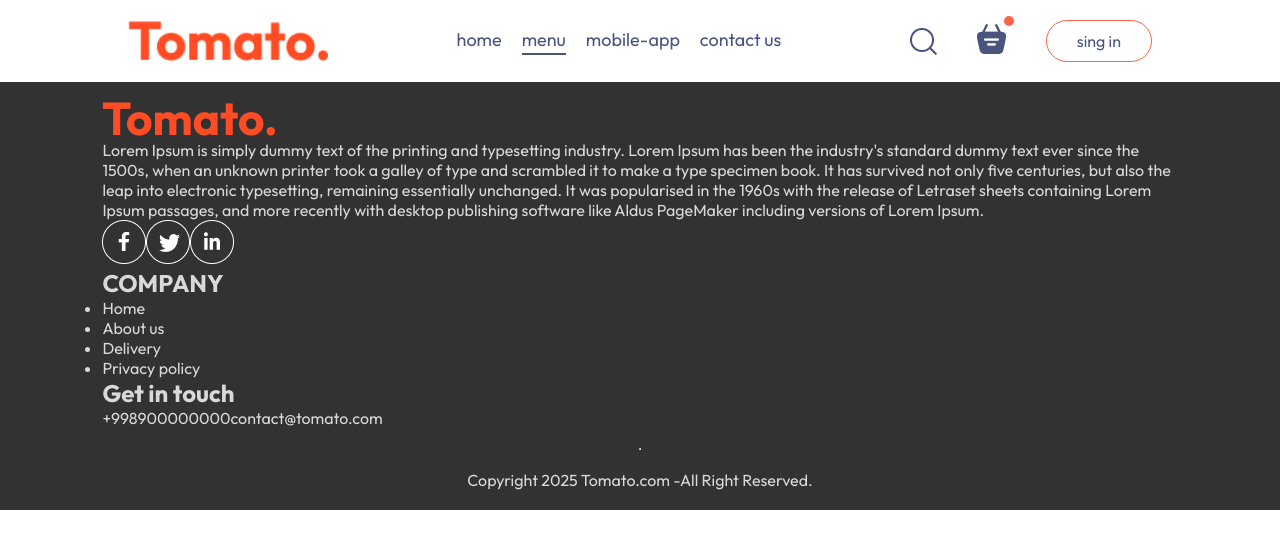
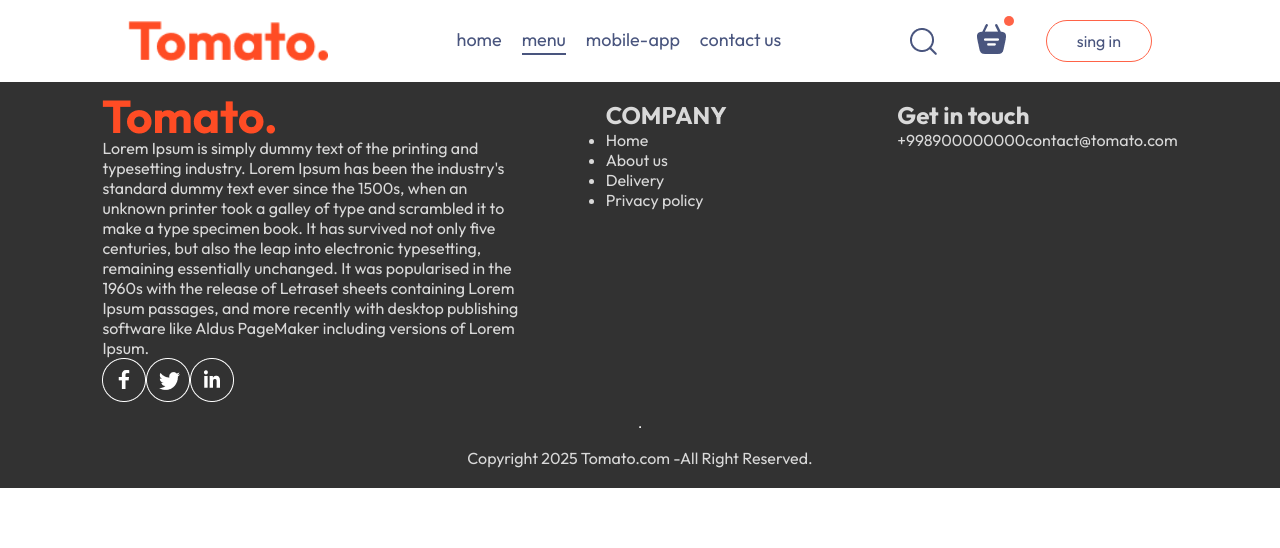
Before and after one commit to shaxa98/DliweryFood, a React (Vite) app in the folder Food/: page /order in a window 1280 px wide. Shown: the top 548 px of the page. Built offline with nearby package versions, Linux system fonts and the light colour scheme.

Commit message:
update footer.css

```diff
--- a/Food/src/components/Footer/Footer.css
+++ b/Food/src/components/Footer/Footer.css
@@ -6,4 +6,11 @@
   align-items: center;
   gap: 20px;
   padding: 20px 8vw;
+  padding-top: 18px;
 }
+.footer-content {
+  width: 100%;
+  display: grid;
+  grid-template-columns: 2fr 1fr 1fr;
+  gap: 80px;
+}
```
